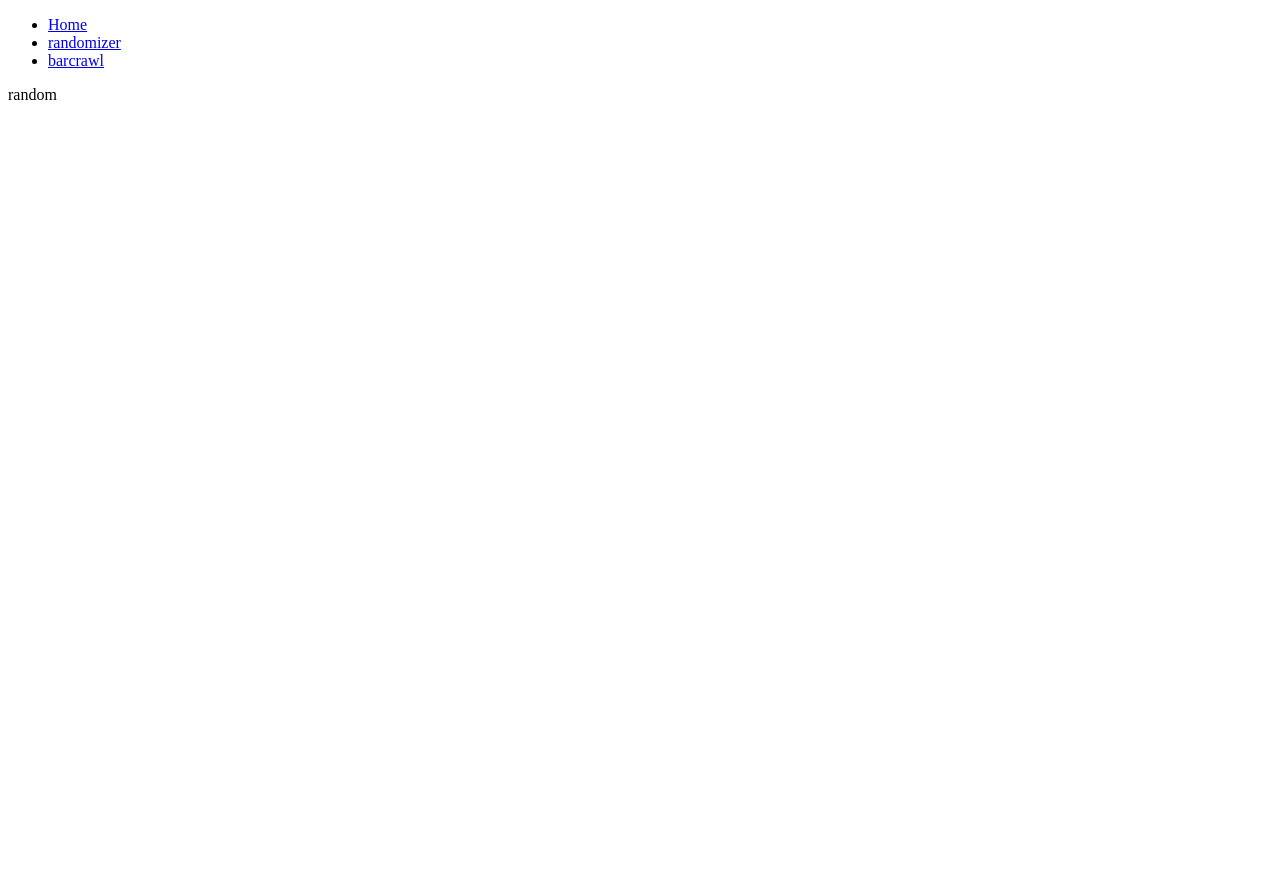
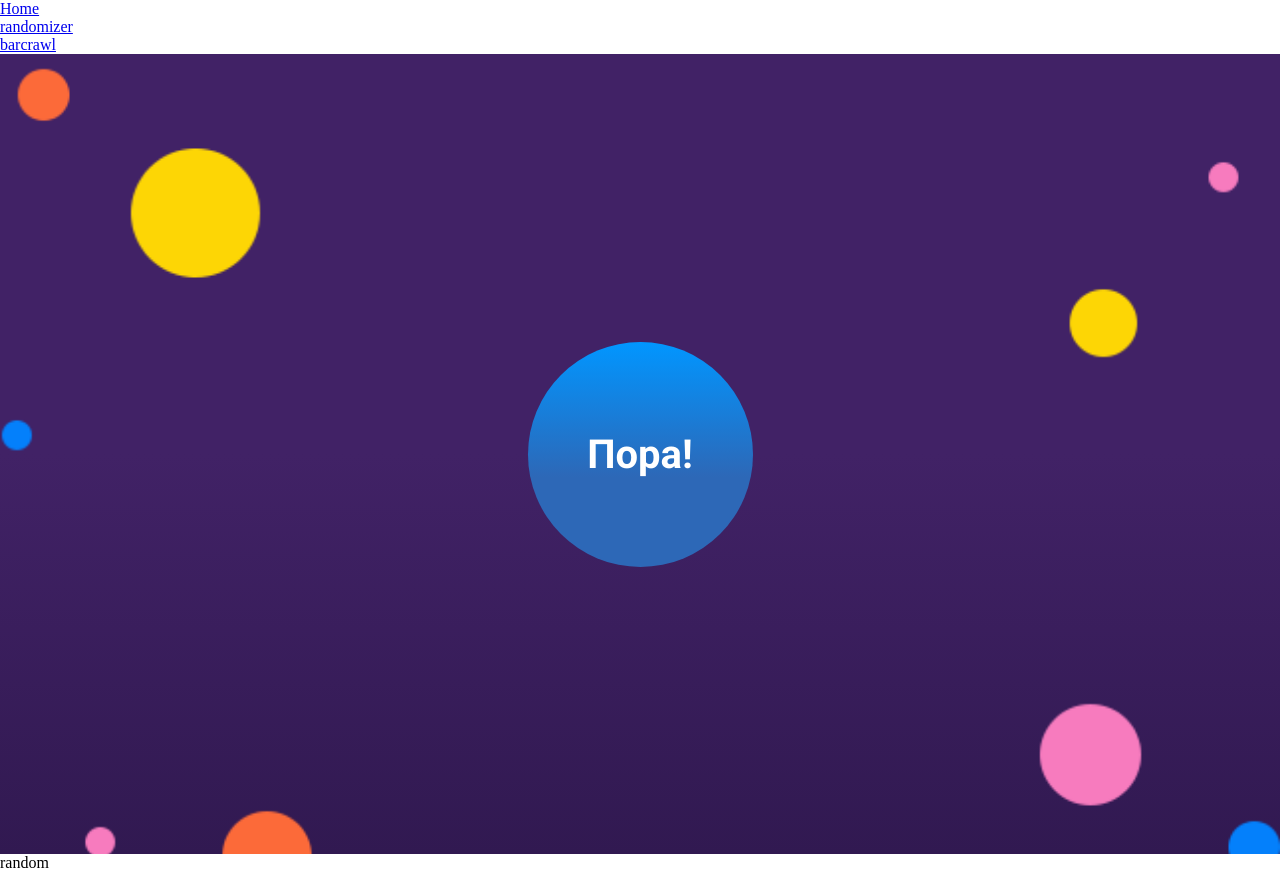
Before and after one commit to porapobaram/ppb_frontend, a React (Create React App) app: page /randomizer in a window 1280 px wide. Before the commit the page ends 800 px from the top, so only its background shows below. Built offline with nearby package versions, Linux system fonts and the light colour scheme.

Commit message:
little refactor + add working onclick func!!!

```diff
--- a/src/App.js
+++ b/src/App.js
@@ -1,11 +1,6 @@
 import React, { Component } from 'react';
-import {
-    BrowserRouter as Router,
-    Switch,
-    Route,
-    Link,
-} from "react-router-dom";
-
+import { BrowserRouter as Router, Switch, Route, Link } from 'react-router-dom';
+import RandomizeScreenContainer from './ui/components/RandomizeScreen';
 class App extends Component {
   render() {
     return (
@@ -30,7 +25,7 @@ class App extends Component {
             <p>login</p>
           </Route>
           <Route path="/randomizer">
-                        {/*bar randomizer page*/}
+            <RandomizeScreenContainer />
             <p>random</p>
           </Route>
           <Route path="/barcrawl">
@@ -48,7 +43,7 @@ class App extends Component {
         </Switch>
         {/*footer*/}
       </Router>
-        )
+    );
   }
 }
 
--- a/src/ui/components/RandomizeScreen/RandomizeScreenComponent.js
+++ b/src/ui/components/RandomizeScreen/RandomizeScreenComponent.js
@@ -1,12 +1,12 @@
 import React from 'react';
+import './RandomizeScreenComponent.scss';
 
-const RandomizeScreenComponent = () => {
-  return (
+const RandomizeScreenComponent = ({onClickHandler}) => {
+
+    return (
     <div className="button_wrapper">
       <div className="button_container">
-        <button className="button" onClick={clickFunc}>
-          Пора!
-        </button>
+          <button className="button" onClick={onClickHandler}>Пора!</button>
       </div>
     </div>
   );
@@ -14,7 +14,7 @@ const RandomizeScreenComponent = () => {
 
 export default RandomizeScreenComponent;
 
-// import React from "react";
+
 // const LoginPageComponent = ({ onCallbackHandler }) => {
 //   return (
 //     <div>
--- a/src/ui/components/RandomizeScreen/RandomizeScreenComponent.scss
+++ b/src/ui/components/RandomizeScreen/RandomizeScreenComponent.scss
@@ -13,7 +13,7 @@
     rgba(65, 34, 102, 1) 50%
   );
   .button_container {
-    background: url("../../../../assets/img/Circles.png") center/cover no-repeat;
+    background: url('../../../assets/img/Circles.png') center/cover no-repeat;
     width: inherit;
     height: inherit;
     display: flex;
@@ -27,7 +27,7 @@
       width: 225px;
       height: 225px;
       line-height: 225px;
-      font-family: "Roboto", sans-serif;
+      font-family: 'Roboto', sans-serif;
       background: rgb(45, 104, 183);
       background: linear-gradient(
         0deg,
@@ -35,6 +35,7 @@
         rgba(1, 150, 255, 1) 100%
       );
       border-radius: 50%;
+      border: none;
     }
   }
 }
--- a/src/ui/components/RandomizeScreen/RandomizeScreenContainer.js
+++ b/src/ui/components/RandomizeScreen/RandomizeScreenContainer.js
@@ -1,22 +1,19 @@
 import React, { Component } from 'react';
 import RandomizeScreenComponent from './RandomizeScreenComponent';
-// Class HOC, which returns modificated component
 
-class RandomizeScreenContainer extends Component {
-  constructor(props) {
-    super(props);
-  }
+export default class RandomizeScreenContainer extends Component {
+  // constructor(props) {
+  //   super(props);
+  // }
+  onClickHandler = () => {
+    console.log('U clicked')
+  };
 
   render() {
-    return <RandomizeScreenComponent />;
+    return <RandomizeScreenComponent onClickHandler={this.onClickHandler} />;
   }
 }
 
-export default RandomizeScreenContainer;
-
-// import React, { Component } from "react";
-// import LoginPageComponent from "./LoginPageComponent";
-// Class HOC, which returns modificated component
 
 // class LoginPageContainer extends Component {
 //   constructor(props) {
--- a/src/ui/components/RandomizeScreen/index.js
+++ b/src/ui/components/RandomizeScreen/index.js
@@ -1,4 +1,3 @@
 import RandomizeScreenContainer from './RandomizeScreenContainer';
-import './RandomizeScreenComponent.scss';
 
 export default RandomizeScreenContainer;
```
Lines whose indentation alone changed are shown as unchanged.
